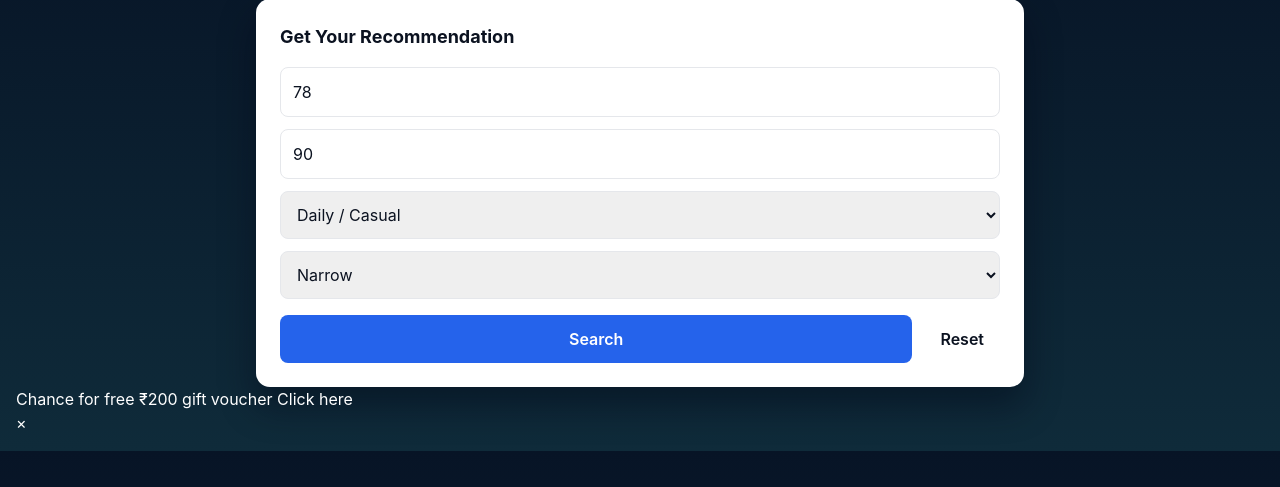
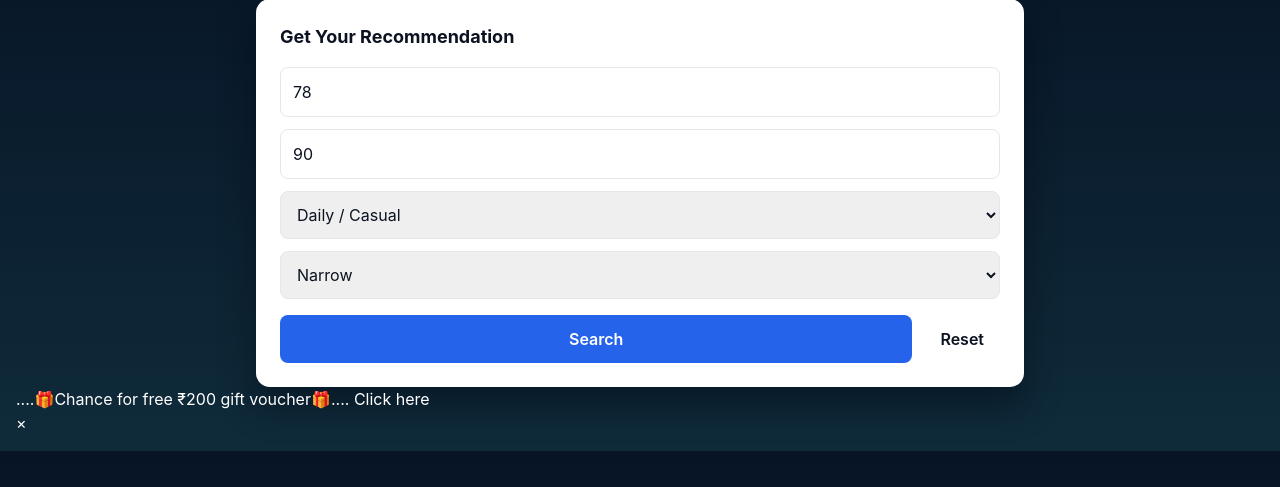
Before and after one commit to microsoftservicess01-svg/Rightfit, a Flask app: page / in a window 1280 px wide. Shown: the part 97-584 px from the top of the page. Run offline with Flask 2, Linux system fonts and the light colour scheme; some libraries are stand-ins or nearby versions.

Commit message:
Update index.html

```diff
--- a/templates/index.html
+++ b/templates/index.html
@@ -207,7 +207,7 @@
   <!-- START: top-banner -->
 <div id="top-banner" class="top-banner" role="region" aria-label="Special offer">
   <div class="top-banner__marquee" id="topMarquee">
-    <span class="top-banner__text">Chance for free ₹200 gift voucher</span>
+    <span class="top-banner__text"> ....🎁Chance for free ₹200 gift voucher🎁....</span>
     <a class="top-banner__cta" href="https://spinwheel-aoae.onrender.com" target="_blank" rel="noopener noreferrer">Click here</a>
   </div>
   <button id="topBannerClose" class="top-banner__close" aria-label="Close banner">&times;</button>
```
